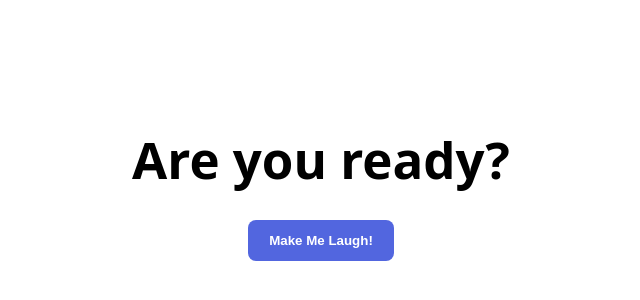
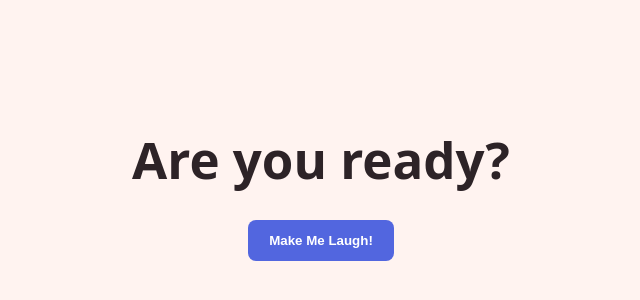
Before and after one commit to antoniofelices/jokes-and-weather, a website built with Vite: page index.html in a window 1280 px wide. Shown: the part 204-504 px from the top of the page, without its empty margins (319-959 px from the left). Built offline with nearby package versions, Linux system fonts and the light colour scheme; no server answers.

Commit message:
Add svg shapes, change colors

```diff
--- /dev/null
+++ b/src/assets/images/shape.js
@@ -0,0 +1,4 @@
+let shape = `
+<svg xmlns="http://www.w3.org/2000/svg" xmlns:xlink="http://www.w3.org/1999/xlink" xmlns:svgjs="http://svgjs.dev/svgjs" viewBox="0 0 700 700" class="star-shape" fill="#fff" height="100px"><g transform="matrix(1 0 0 1 0 0)" opacity="1"><path transform="matrix(1 0 0 1 350 350)" d="M 277.313327 114.866941 C 257.783276 148.771326 242.543457 187.343847 216.87131 216.87131 C 190.415738 247.299849 159.729068 280.547559 121.433018 293.165239 C 83.345487 305.714217 39.908087 284.635047 0 288.569692 C -44.787247 292.985386 -88.381984 328.358443 -132.648329 320.241394 C -176.479284 312.204182 -219.000239 280.98956 -244.319897 244.319896 C -269.424451 207.96176 -260.757595 155.765863 -275.482263 114.108489 C -289.383141 74.781691 -328.574984 41.691846 -329.848303 0 C -331.119959 -41.637394 -305.344059 -82.154822 -282.608895 -117.060438 C -261.523546 -149.43307 -230.887008 -176.513756 -201.021388 -201.021388 C -172.802506 -224.177712 -140.721648 -244.625038 -108.169037 -261.143155 C -74.098148 -278.43169 -38.186344 -301.185023 -0.000001 -302.418736 C 38.336011 -303.657284 75.032782 -281.289945 111.041235 -268.077257 C 148.113931 -254.474062 191.031591 -246.699191 221.100445 -221.100446 C 251.612474 -195.124409 266.720482 -153.596659 285.979934 -118.456768 C 306.736641 -80.585056 343.148819 -43.159493 341.610724 -0.000001 C 340.063595 43.412988 298.996408 77.224873 277.313327 114.866941 Z "></path></g></svg>`
+
+export { shape }
--- a/src/styles/style.css
+++ b/src/styles/style.css
@@ -4,8 +4,10 @@
 
     --color-white: #ffffff;
     --color-blue: #5266df;
-    --color-red: #fb5859;
-    --color-gray: #96979b;
+    --color-red: #ff6663;
+    --color-yellow: #e59500;
+    --color-raisin: #2d2327;
+    --color-gray: #fff3f0;
     --color-gray-200: #e6e7e8;
     --color-gray-300: #c8c9cb;
     --color-gray-500: #78797e;
@@ -49,6 +51,10 @@
 }
 html,
 :host {
+    /* background: var(--color-gray) url(src/assets/images/start-shape.svg) repeat
+        center bottom; */
+    background-color: var(--color-gray);
+    color: var(--color-raisin);
     line-height: var(--text-base--line-height);
     -webkit-text-size-adjust: 100%;
     tab-size: 4;
```
Also changed, not shown: src/ui/changeImageBg.js (added, +7 -0 lines), src/assets/images/typescript.svg (deleted).
